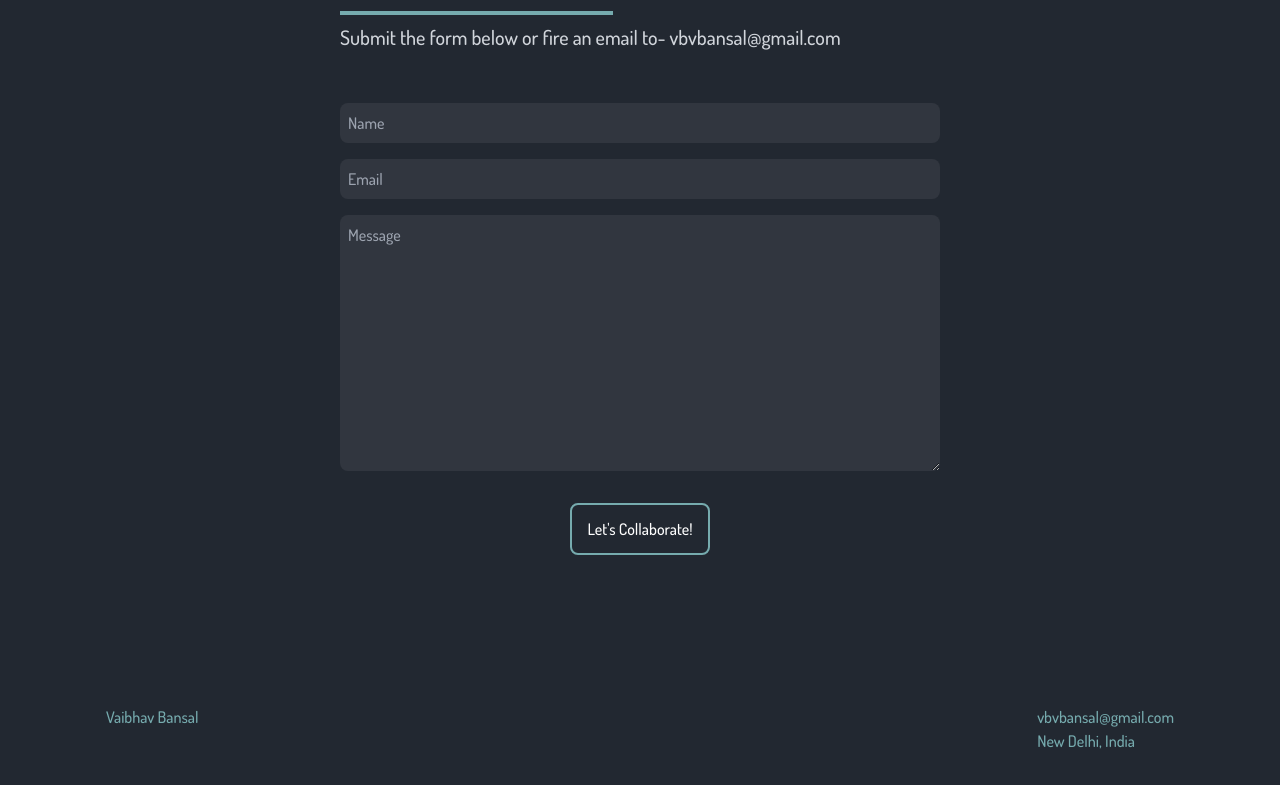
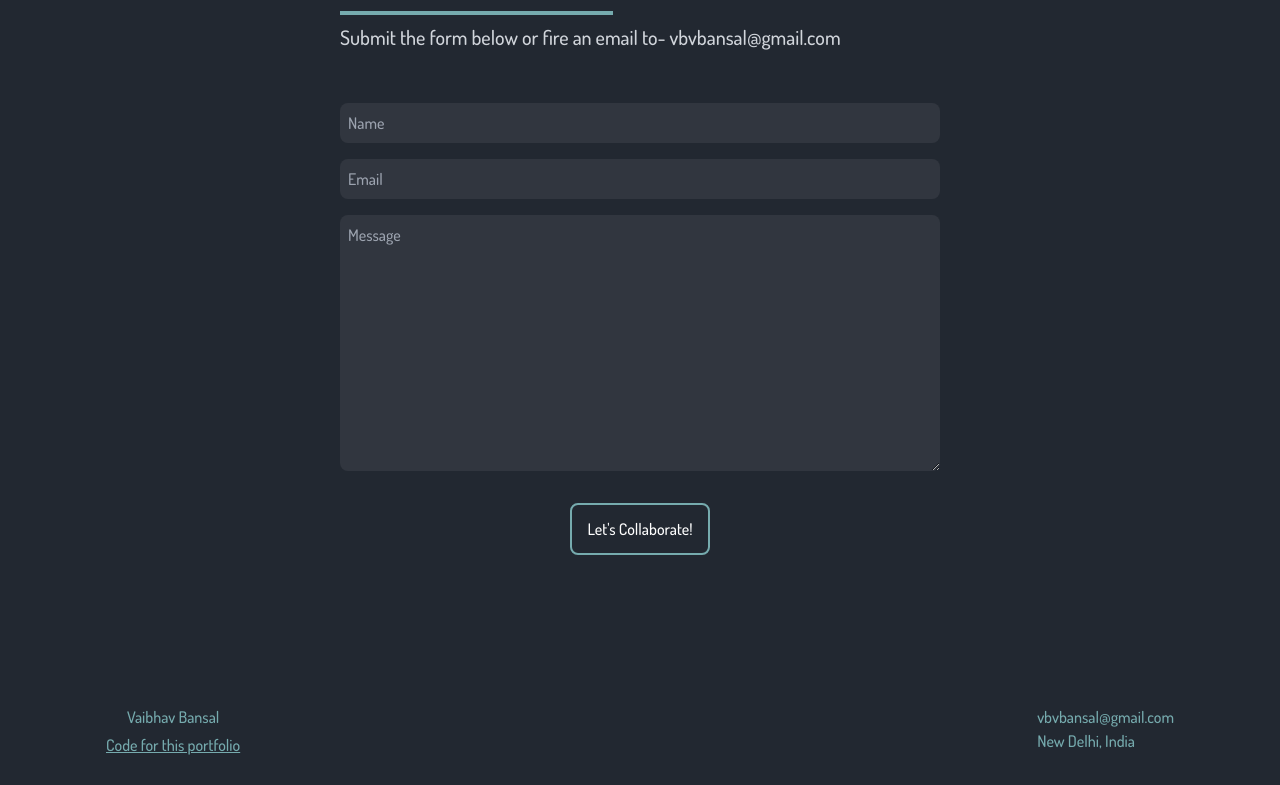
Before and after one commit to vbv-vaibhav/personal-portfolio-website, a React (Vite) app: page / in a window 1280 px wide. Shown: the part 3335-4120 px from the top of the page. Built offline with nearby package versions, Linux system fonts and the light colour scheme.

Commit message:
added portfolio sc link

```diff
--- a/src/components/Footer.jsx
+++ b/src/components/Footer.jsx
@@ -4,12 +4,22 @@ const Footer = () => {
   return (
     <div className="bg-[#222831]">
       <div className="max-w-[1100px] sm:h-[120px] p-4 flex justify-between mx-auto">
-        <a
-          href="/"
-          className="text-[#76ABAE] mt-6 hover:text-gray-300 duration-300"
-        >
-          Vaibhav Bansal
-        </a>
+        <div className="flex flex-col">
+          <a
+            href="/"
+            className="text-[#76ABAE] mt-6 hover:text-gray-300 duration-300 text-center"
+          >
+            Vaibhav Bansal
+          </a>
+          <a
+            href="https://github.com/vbv-vaibhav/personal-portfolio-website"
+            className="text-[#76ABAE] mt-1 hover:text-gray-300 duration-300 underline"
+            target="_blank"
+          >
+            Code for this portfolio
+          </a>
+        </div>
+
         <p className="text-[#76ABAE] mt-6">
           vbvbansal@gmail.com <br />
           New Delhi, India
```
